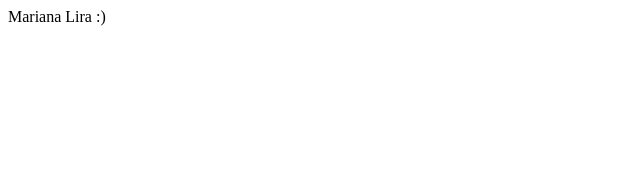
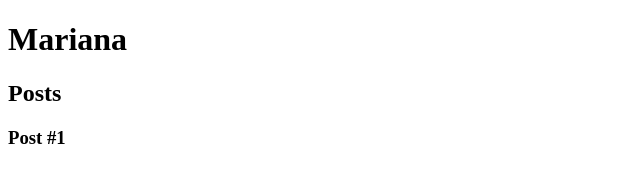
Before and after one commit to marilira/DIO-bootcamps, a plain HTML site: page html-web-developer/index.html in a window 1280 px wide. Shown: the whole page, without its empty margins (0-640 px from the left). Drawn offline with Linux system fonts and the light colour scheme.

Commit message:
Semântica

```diff
--- a/html-web-developer/index.html
+++ b/html-web-developer/index.html
@@ -5,6 +5,22 @@
     <title>Mariana Lira</title>
 </head>
 <body>
-    Mariana Lira :)
+    <header>
+        <h1>Mariana</h1>
+    </header>
+
+    <section>
+        <header>
+            <h2>Posts</h2>
+        </header>
+
+        <article>
+            <header>
+                <h3>Post #1</h3>
+            </header>
+        </article>
+    </section>
+
+    <footer></footer>
 </body>
 </html>
```
